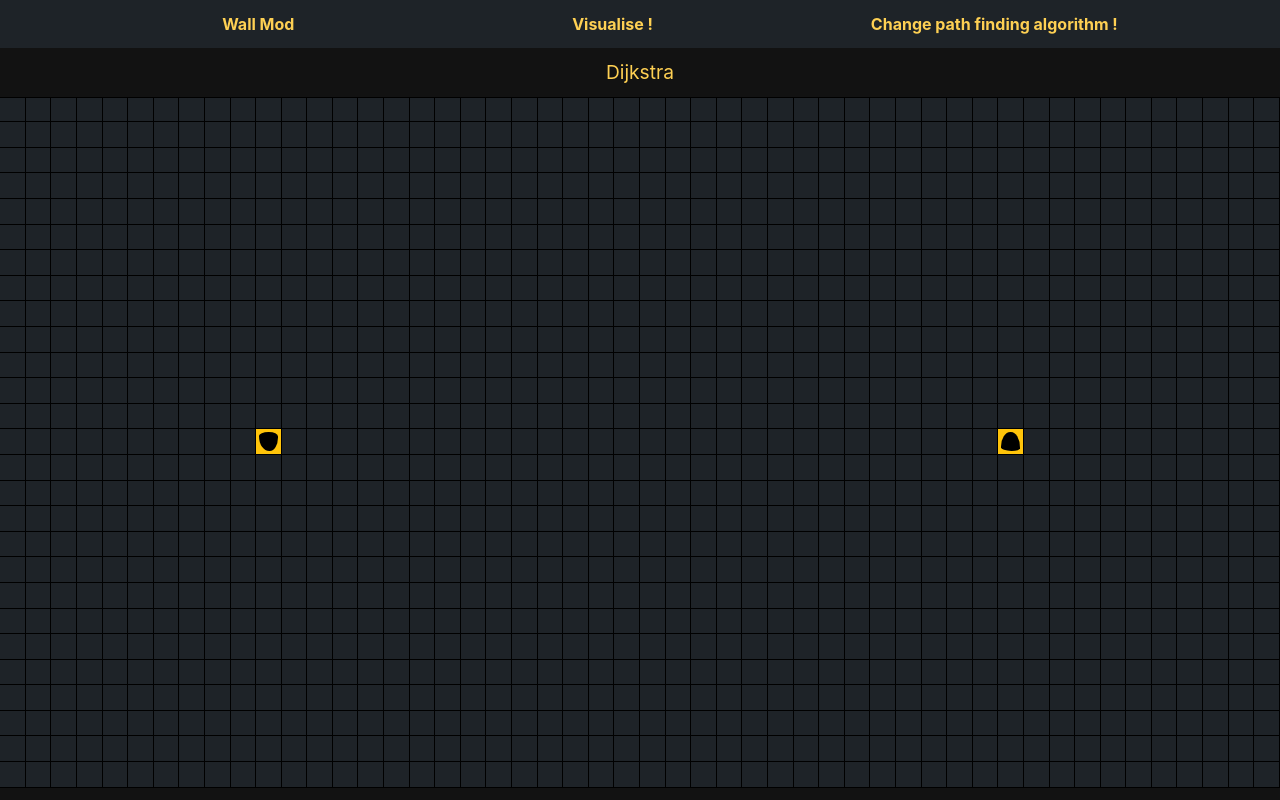
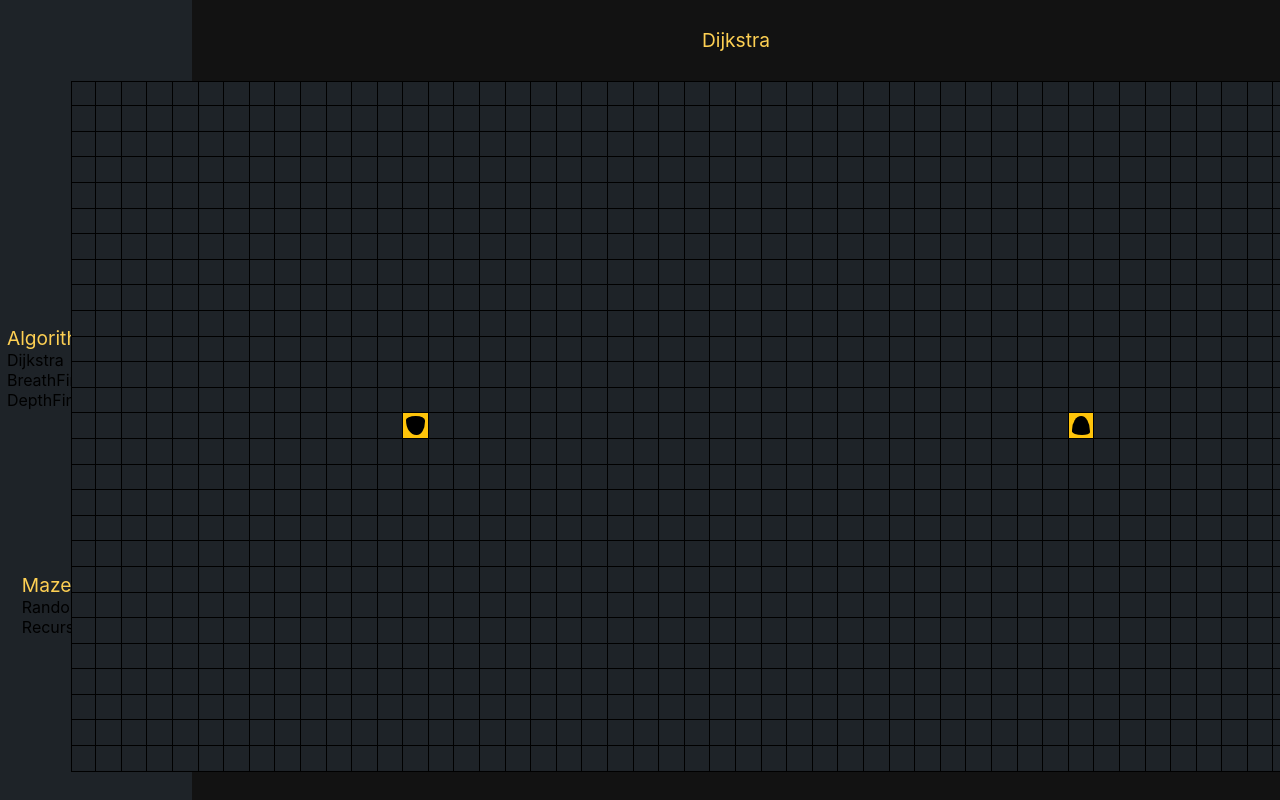
Before and after one commit to Herbin-Clement/graph-visu, a React (Create React App) app: page / in a window 1280 px wide. Shown: the top 800 px of the page. Built offline with nearby package versions, Linux system fonts and the light colour scheme.

Commit message:
start changing the visual

```diff
--- a/src/App.css
+++ b/src/App.css
@@ -8,5 +8,4 @@ body, html, #root, .App {
 
 .App {
   display: flex;
-  flex-direction: column;
 }
--- a/src/Components/Header/Header.css
+++ b/src/Components/Header/Header.css
@@ -1,9 +1,10 @@
 .header {
     display: flex;
+    flex-direction: column;
     justify-content: space-evenly;
     align-items: center;
-    height: 6%;
-    width: 100%;
+    height: 100%;
+    width: 15%;
     background-color: #1E2328;
 }
 
--- a/src/Components/Header/Header.jsx
+++ b/src/Components/Header/Header.jsx
@@ -15,7 +15,7 @@ const Header = ({ startVisualise, isVisualising, isWallMode, toggleWallMode, han
 
     return (
         <div className="header">
-            <div onClick={() => handleClickWall()} className={`vis-button`}>
+            {/* <div onClick={() => handleClickWall()} className={`vis-button`}>
                 {isWallMode ? "Wall Mod" : "Start-End Mod"}
             </div>
             <div onClick={() => handleClickVisualise()} className={`vis-button ${isVisualising ? "disabled" : ""}`}>
@@ -23,6 +23,24 @@ const Header = ({ startVisualise, isVisualising, isWallMode, toggleWallMode, han
             </div>
             <div onClick={() => handlePathFindingClick()} className={`vis-button`}>
                 Change path finding algorithm !
+            </div> */}
+            <div className="">
+
+            </div>
+            <div className="menu">
+                <div className="title">Algorithm</div>
+                <div className="list">
+                    <div>Dijkstra</div>
+                    <div>BreathFindingAlgorithm</div>
+                    <div>DepthFindingAlgorithm</div>
+                </div>
+            </div>
+            <div className="menu">
+                <div className="title">Maze & Patterns</div>
+                <div className="list">
+                    <div>Random Wall</div>
+                    <div>Recursive Division</div>
+                </div>
             </div>
         </div>
     );
--- a/src/Components/PathFindingVis/PathFindingVis.css
+++ b/src/Components/PathFindingVis/PathFindingVis.css
@@ -4,8 +4,8 @@
     flex-direction: column;
     justify-content: space-evenly;
     align-items: center;
-    height: 94%;
-    width: 100%;
+    height: 100%;
+    width: 85%;
 }
 
 .row {
--- a/src/lib/lib.js
+++ b/src/lib/lib.js
@@ -1,6 +1,6 @@
 import Graph from "./Graph/Graph.js";
 
-const w = 58;
+const w = 52;
 const h = 27;
 // const w = 58;
 // const h = 27;
```
